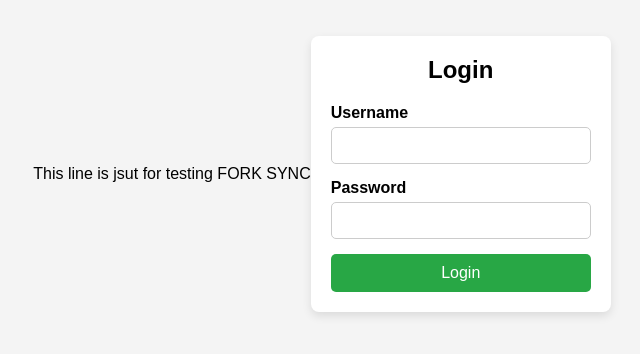
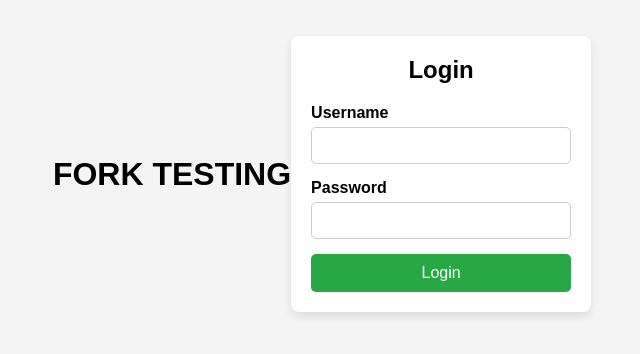
Before and after one commit to alinoaman/fork-testing, a plain HTML site: page index.html in a window 1280 px wide. Shown: the part 226-580 px from the top of the page, without its empty margins (318-958 px from the left). Drawn offline with Linux system fonts and the light colour scheme.

Commit message:
Update index.html

```diff
--- a/index.html
+++ b/index.html
@@ -67,7 +67,7 @@
     </style>
 </head>
 <body>
-    <p> This line is jsut for testing FORK SYNC</p>
+    <h1> FORK TESTING</h1>
     <div class="login-container">
         <h2>Login</h2>
         <form action="/login" method="POST">
```
